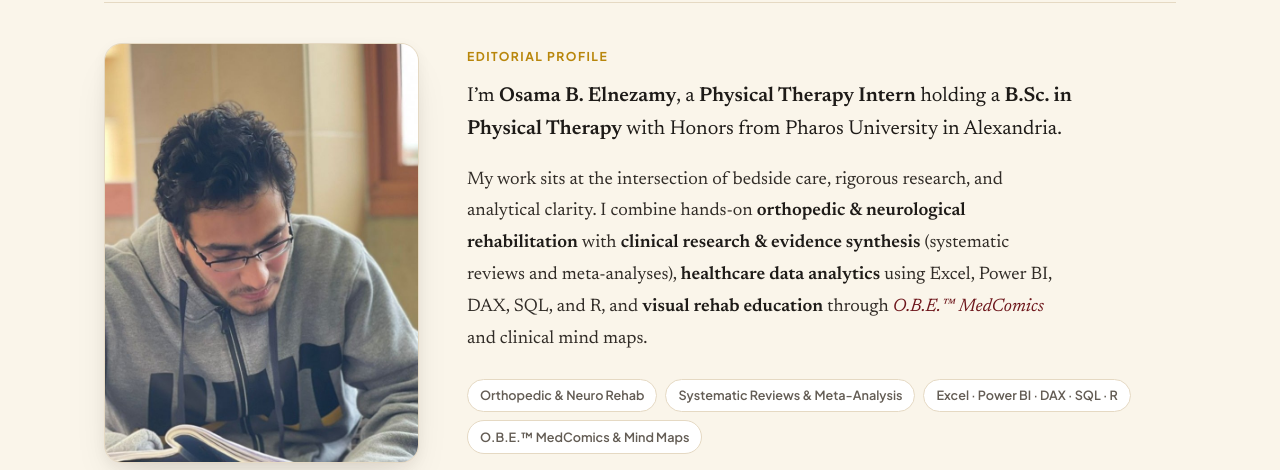
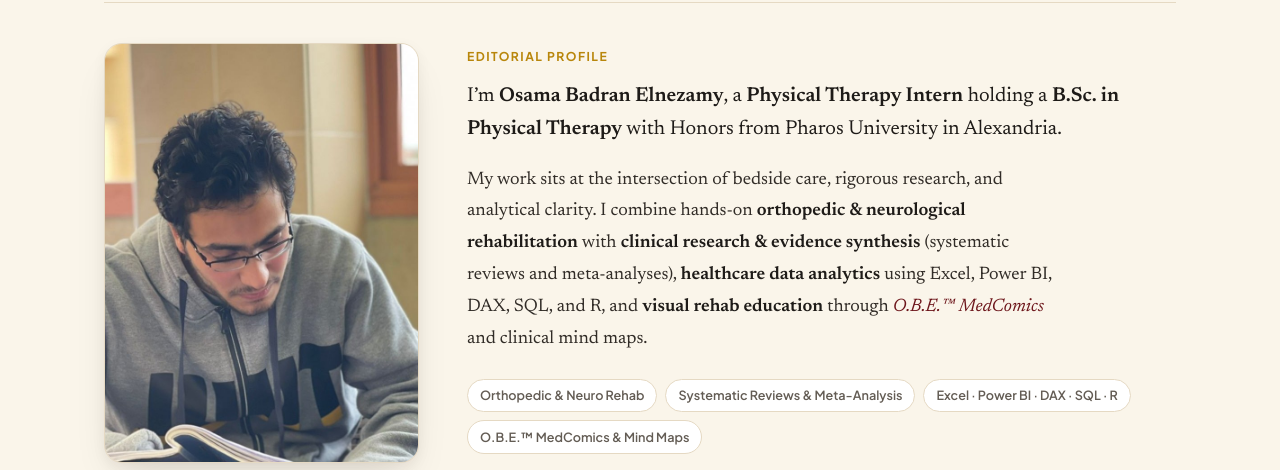
Before and after one commit to Osamabadran/osamabadran.github.io, a plain HTML site: page index.html in a window 1280 px wide. Shown: the part 330-800 px from the top of the page. Drawn offline with Linux system fonts and the light colour scheme.

```diff
--- a/index.html
+++ b/index.html
@@ -199,7 +199,7 @@
             <p class="bio-kicker">Editorial Profile</p>
             <div class="editorial-bio">
               <p class="bio-lead">
-                I’m <strong>Osama B. Elnezamy</strong>, a <strong>Physical Therapy Intern</strong> holding a
+                I’m <strong>Osama Badran Elnezamy</strong>, a <strong>Physical Therapy Intern</strong> holding a
                 <strong>B.Sc. in Physical Therapy</strong> with Honors from Pharos University in Alexandria.
               </p>
               <p>
```
